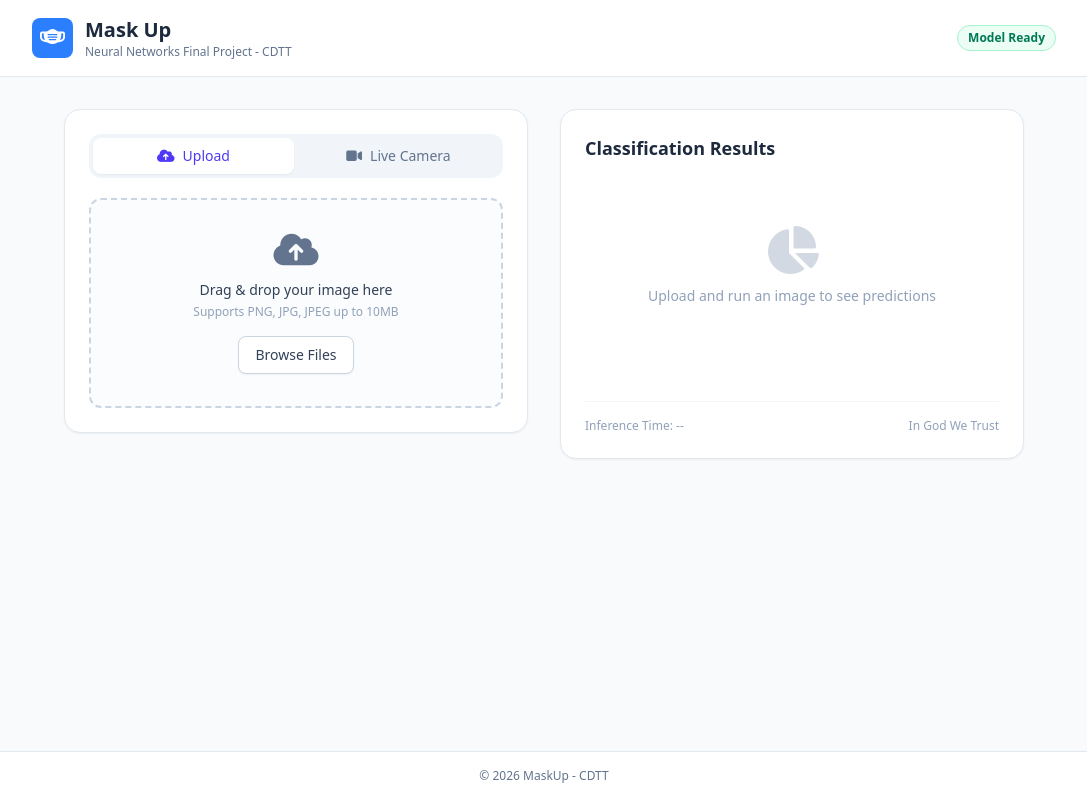
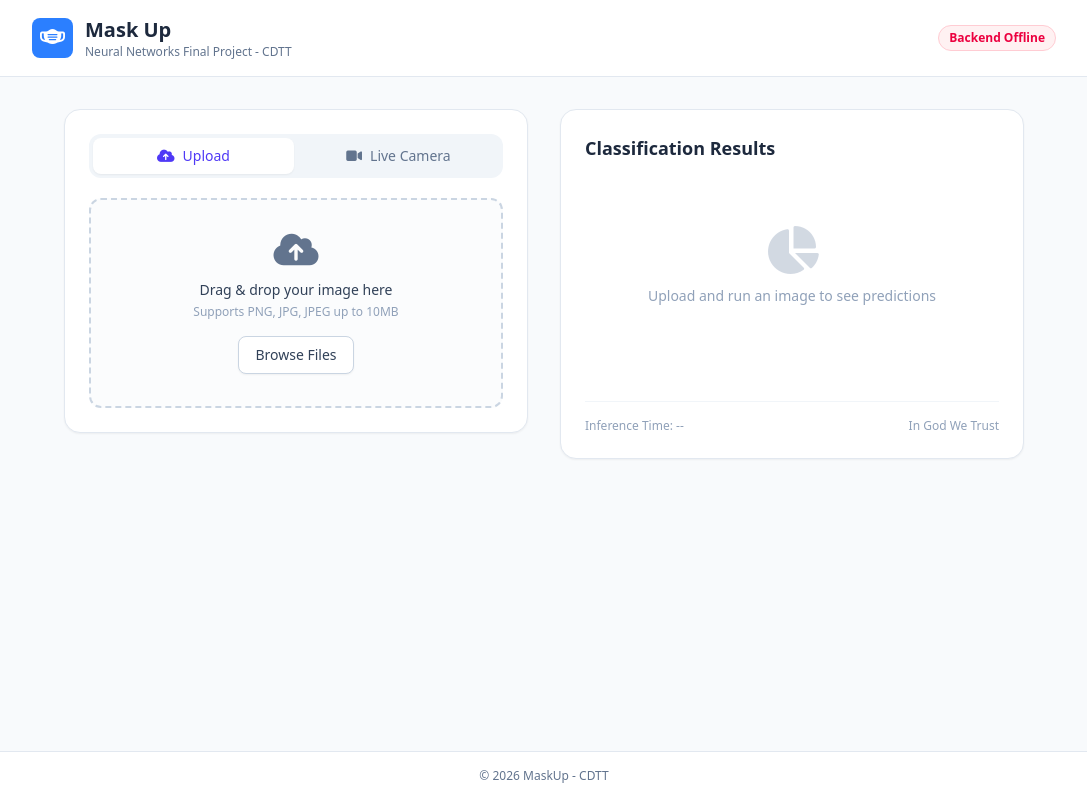
Before and after one commit to HennriCortez/Neural_Final, a plain HTML site: page index.html in a window 1280 px wide. Shown: the whole page, without its empty margins (96-1183 px from the left). Drawn offline with nearby package versions, Linux system fonts and the light colour scheme; no server answers.

Commit message:
Updates the statusBadge to check whether backend is online

```diff
--- a/index.html
+++ b/index.html
@@ -20,8 +20,8 @@
                     <p class="text-xs text-slate-500">Neural Networks Final Project - CDTT</p>
                 </div>
             </div>
-            <span class="bg-emerald-50 text-emerald-700 text-xs font-semibold px-2.5 py-1 rounded-full border border-emerald-200">
-                Model Ready
+            <span id="status-badge" class="bg-slate-100 text-slate-500 text-xs font-semibold px-2.5 py-1 rounded-full border border-slate-200">
+                Connecting...
             </span>
         </div>
     </header>
@@ -307,6 +307,27 @@
                 listContainer.insertAdjacentHTML('beforeend', rowHtml);
             });
         }
+        // ── Backend health check ──────────────────────────────────────────────
+        const statusBadge = document.getElementById('status-badge');
+
+        async function checkHealth() {
+            try {
+                const res = await fetch('http://localhost:5000/health', { signal: AbortSignal.timeout(2000) });
+                if (res.ok) {
+                    statusBadge.className = 'bg-emerald-50 text-emerald-700 text-xs font-semibold px-2.5 py-1 rounded-full border border-emerald-200';
+                    statusBadge.innerText = 'Model Ready';
+                } else {
+                    throw new Error();
+                }
+            } catch {
+                statusBadge.className = 'bg-rose-50 text-rose-600 text-xs font-semibold px-2.5 py-1 rounded-full border border-rose-200';
+                statusBadge.innerText = 'Backend Offline';
+            }
+        }
+
+        checkHealth();
+        setInterval(checkHealth, 5000);
+
         // ── Mode toggle ───────────────────────────────────────────────────────
         let currentMode = 'upload';
         let cameraStream = null;
```
